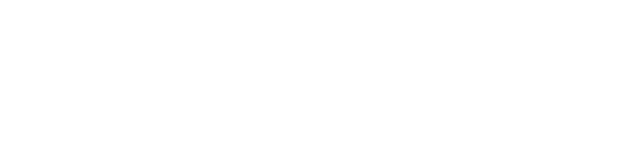
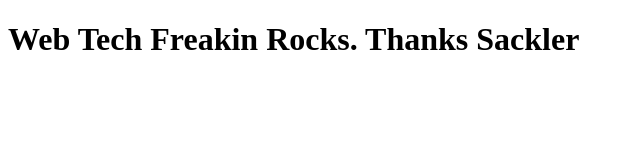
Before and after one commit to rhynold/blog_1500_03, a plain HTML site: page index.html in a window 1280 px wide. Shown: the whole page, without its empty margins (0-640 px from the left). Drawn offline with Linux system fonts and the light colour scheme.

Commit message:
added an h1 because this class rocks

```diff
--- a/index.html
+++ b/index.html
@@ -7,6 +7,6 @@
     <title>Document</title>
 </head>
 <body>
-
+    <h1>Web Tech Freakin Rocks. Thanks Sackler</h1>
 </body>
 </html>
```
